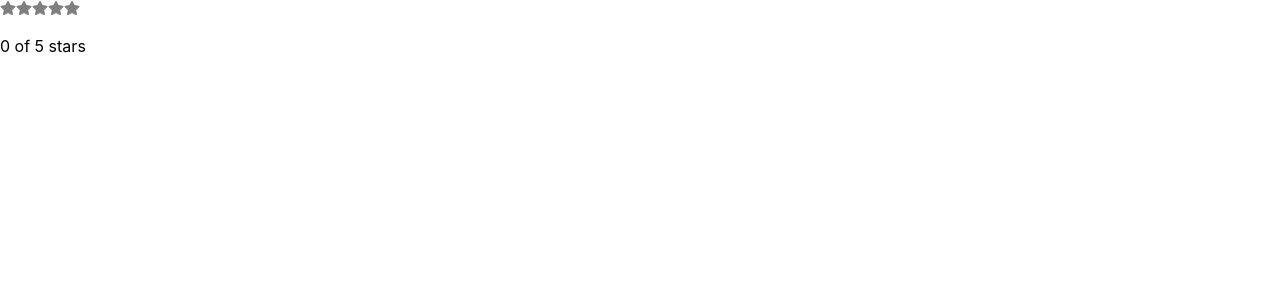
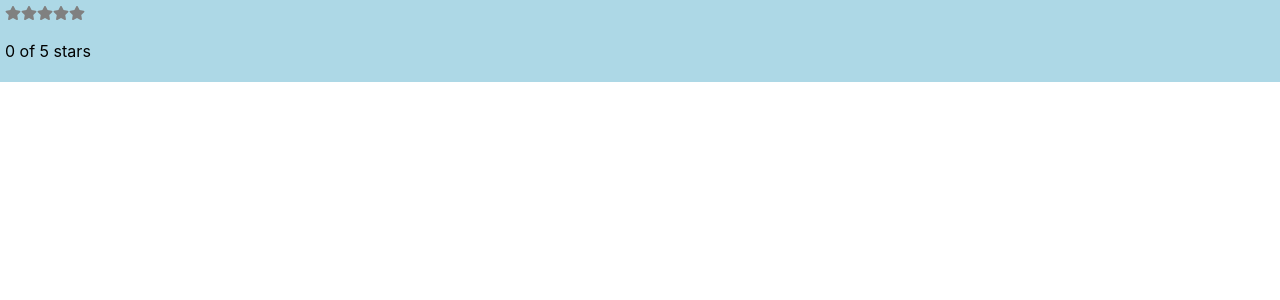
Before and after one commit to keroken/star-rating, a React (Create React App) app: page / in a window 1280 px wide. Shown: the top 300 px of the page. Built offline with nearby package versions, Linux system fonts and the light colour scheme.

Commit message:
add styling from outside

```diff
--- a/src/App.js
+++ b/src/App.js
@@ -3,7 +3,7 @@ import StarRating from './StarRating'
 
 function App() {
   return (
-    <StarRating />
+    <StarRating style={{ backgroundColor: "lightblue" }} />
   );
 }
 
--- a/src/StarRating.js
+++ b/src/StarRating.js
@@ -4,10 +4,10 @@ import { FaStar } from 'react-icons/fa';
 const Star = ({ selected = false, onSelect = f => f }) =>
   (<FaStar color={selected ? "red" : "gray"} onClick={onSelect} />);
 
-const StarRating = ({ totalStars = 5 }) => {
+const StarRating = ({ style = {}, totalStars = 5 }) => {
   const [selectedStars, setSelectedStars] = useState(0);
   return (
-    <>
+    <div style={{ padding: "5px", ...style}}>
       {[...Array(totalStars)].map((n, i) => (
         <Star
           key={i}
@@ -18,7 +18,7 @@ const StarRating = ({ totalStars = 5 }) => {
       <p>
         {selectedStars} of {totalStars} stars
       </p>
-    </>
+    </div>
   );
 };
 
```
